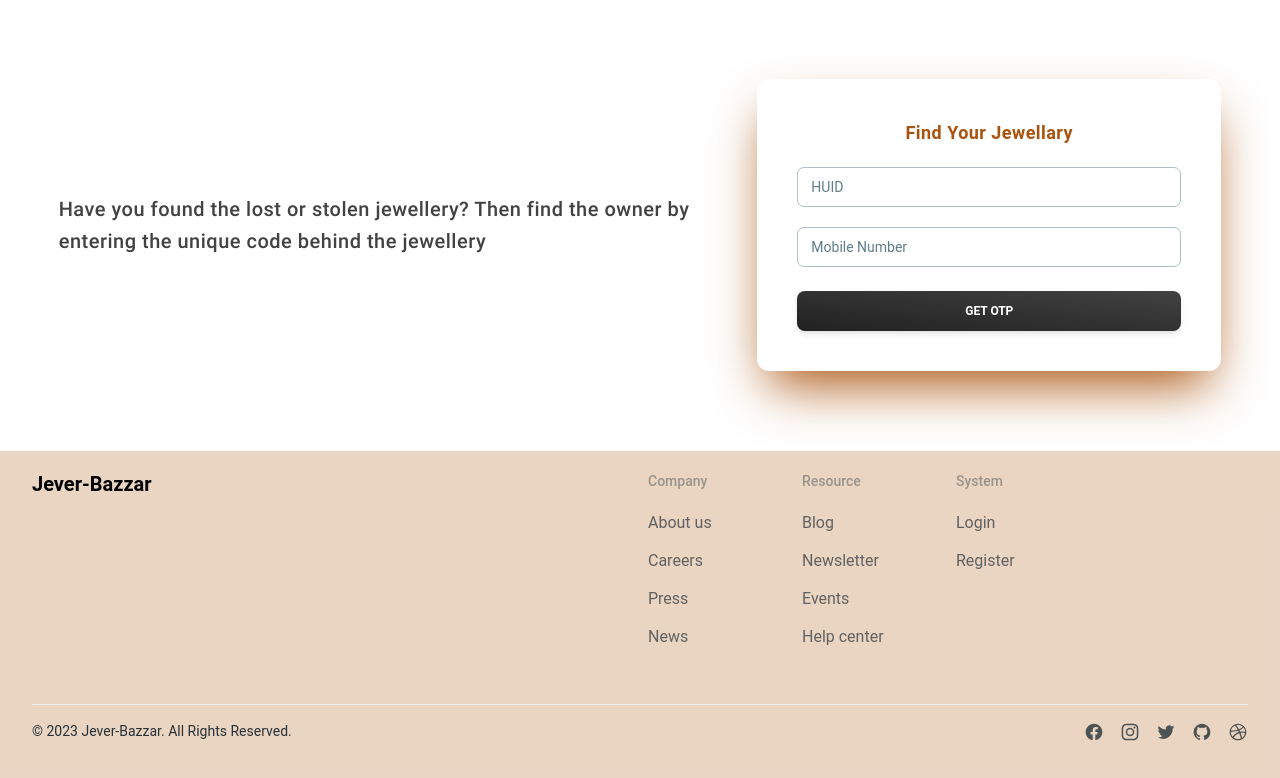
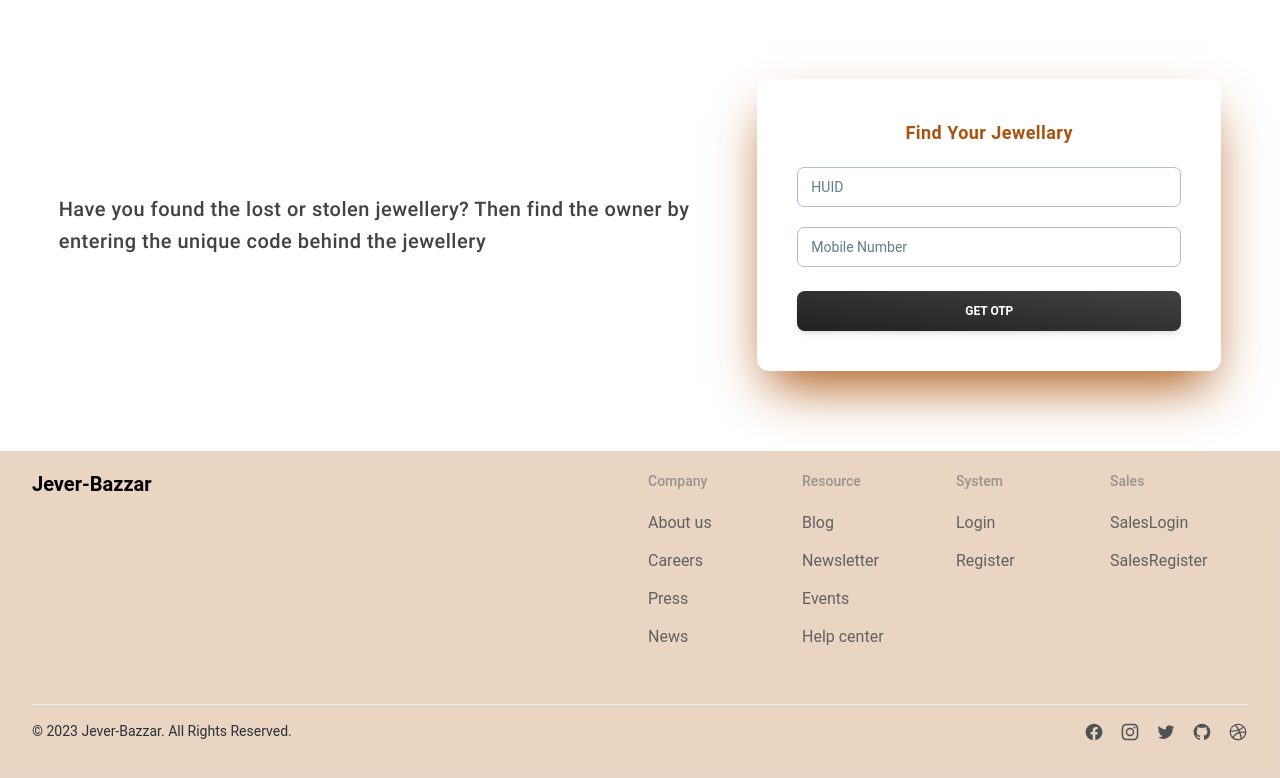
Before and after one commit to vivek613/jevar-frontend, a React (Create React App) app: page / in a window 1280 px wide. Shown: the part 757-1535 px from the top of the page. Built offline with nearby package versions, Linux system fonts and the light colour scheme; no server answers.

Commit message:
add sales page

```diff
--- a/src/Component/footer.tsx
+++ b/src/Component/footer.tsx
@@ -13,6 +13,10 @@ const LINKS = [
   {
     title: "System",
     items: ["Login", "Register"],
+  },
+  {
+    title: "Sales",
+    items: ["SalesLogin", "SalesRegister"],
   },
 ];
 
@@ -48,7 +52,11 @@ const Footer: React.FC<FooterInterface> = () => {
                           ? "/login"
                           : link == "About us"
                           ? "/about"
-                          : "/"
+                          :  link == "SalesRegister"
+                          ?"/register-sales"
+                          : link == "SalesLogin"
+                          ?"/login-sales"
+                          :"/"
                       }
                     >
                       <Typography
```
Also changed, not shown: 1 other file (tests, documents, lock files or other folders).
